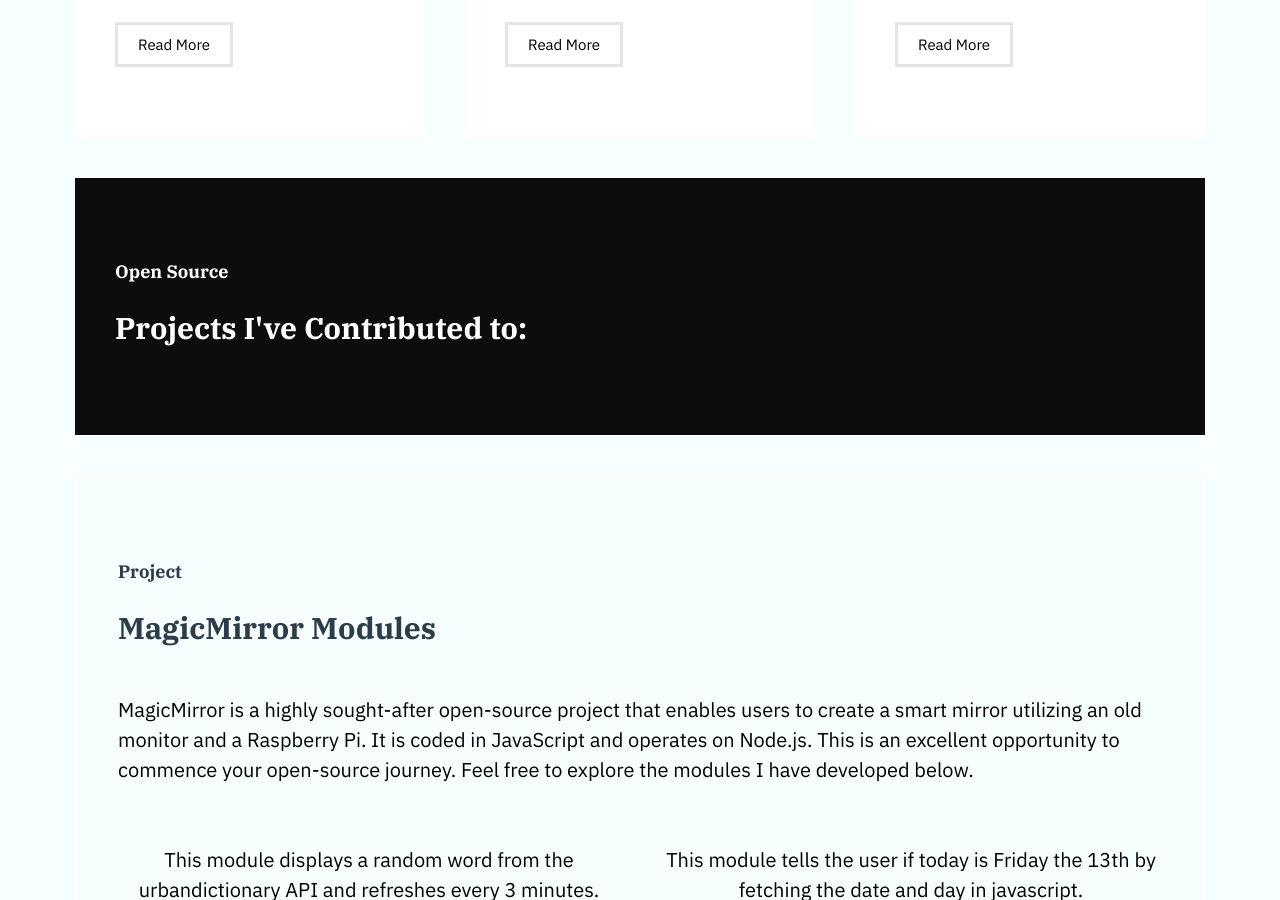
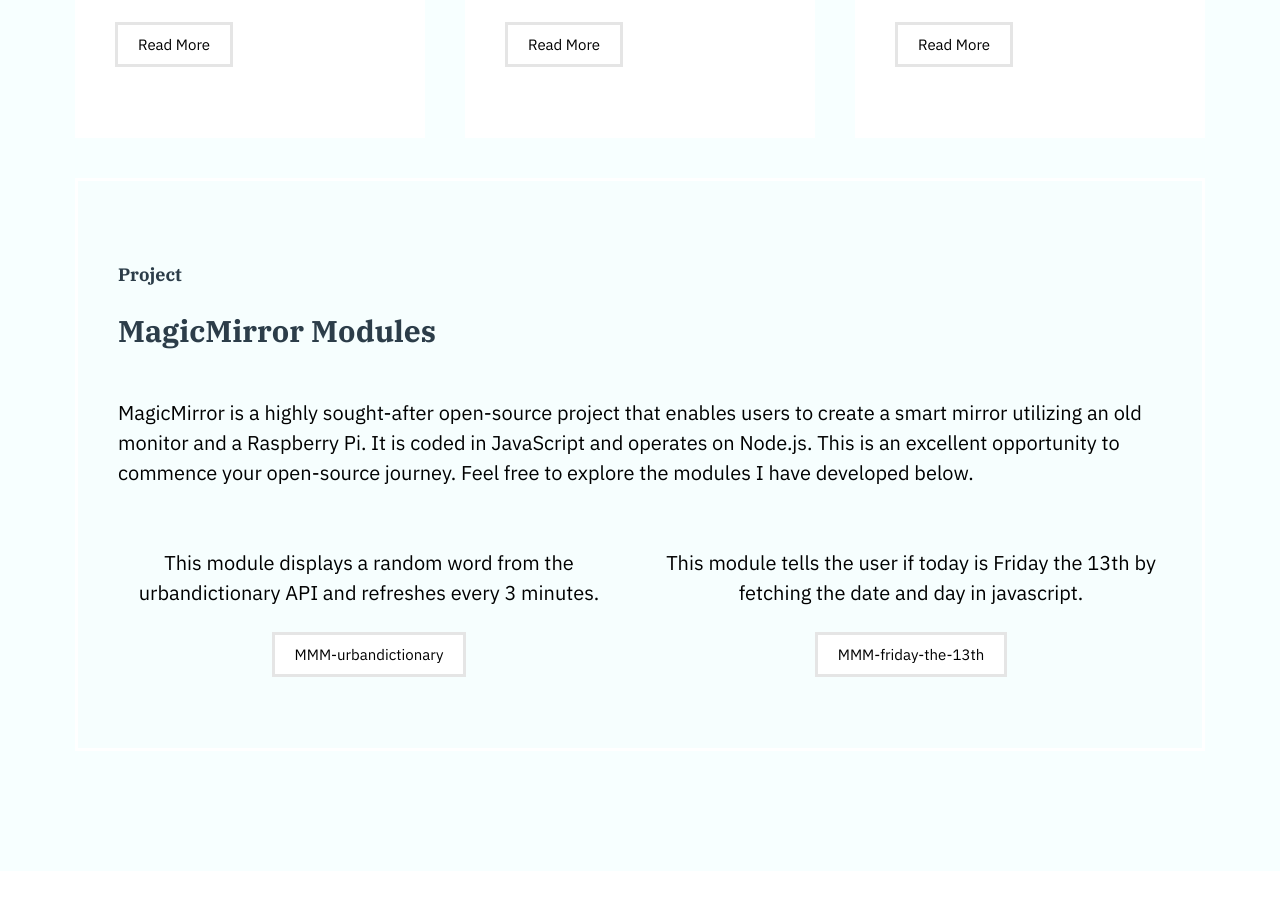
Before and after one commit to leabs/stevenleabo.com, a Jekyll site: the page built from index.markdown, in a window 1280 px wide and 900 px high, scrolled down 1510 px. Built offline with Jekyll 4.4.1, drawn with Linux system fonts in a browser that asks for light colours; comment, search, counter and statistics services are not loaded; after the commit the page ends 2381 px from its top, so only the background shows below that.

Commit message:
updating home layout

```diff
--- a/_layouts/home.html
+++ b/_layouts/home.html
@@ -5,5 +5,5 @@
 {% include home/about.html %}
 {% include home/featured-videos.html %}
 {% include home/featured-post.html %}
-{% include home/prs.html %}
+<!-- {% include home/prs.html %} -->
 {% include home/featured-project.html %}
--- a/assets/js/commits.js
+++ b/assets/js/commits.js
@@ -11,8 +11,8 @@
     pr: "https://github.com/shadcn/ui/pull/102",
   },
   {
-    link: "drjekyllthemes/themes",
-    pr: "https://github.com/drjekyllthemes/themes/pull/159",
+    link: "facebook/react-native-website",
+    pr: "https://github.com/facebook/react-native-website/pull/3589",
   },
 ];
 
@@ -36,6 +36,6 @@
       //List out the projects
       document.getElementById(
         "projects"
-      ).innerHTML += `<article style="margin:0;" class="text-center"><div><a target="_blank" class="external-link" href="https://github.com/${project.link}">${project.link} </a></div><p>${project.cleanStars} &#11088;</p><img alt="${project.link} avatar from github" class="pr-images" src="${project.avatar}" /></article>`;
+      ).innerHTML += `<article style="margin:0;" class="text-center"><div><a target="_blank" style="font-size:16px;" class=" " href="https://github.com/${project.link}">${project.link} </a></div><p>${project.cleanStars} &#11088;</p><img style="border: solid 1px #000;" alt="${project.link} avatar from github" class="pr-images" src="${project.avatar}" /></article>`;
     });
 });
```
